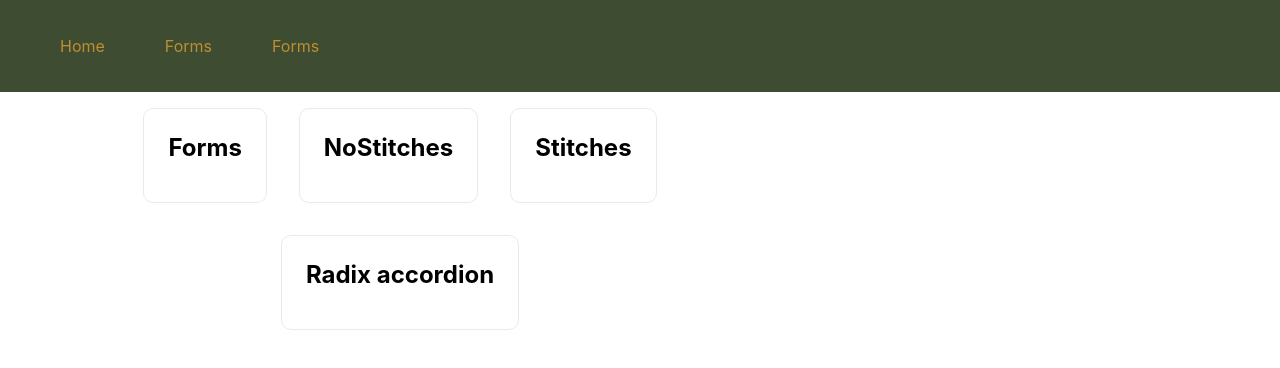
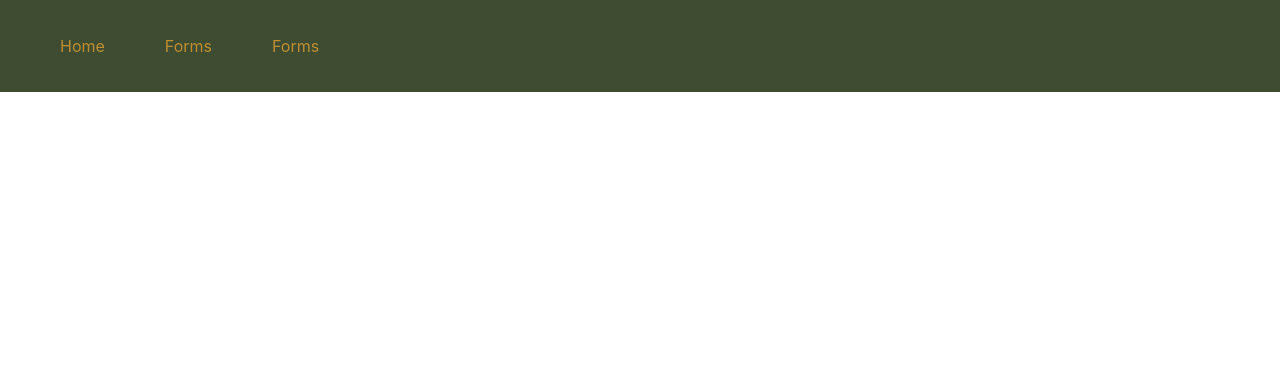
Before and after one commit to yxeri/kstart, a Next.js app: page / in a window 1280 px wide. Shown: the top 368 px of the page. Built offline with nearby package versions, Linux system fonts and the light colour scheme.

Commit message:
deleted cardLinks from index

```diff
--- a/pages/index.tsx
+++ b/pages/index.tsx
@@ -7,28 +7,6 @@ const Home: NextPage = () => {
   return (
     <div className={styles.container}>
       <Navbar />
-      <div className={styles.grid}>
-        <Link href="/forms">
-          <div className={styles.card}>
-            <h2>Forms</h2>
-          </div>
-        </Link>
-        <Link href="/NoStitches">
-          <div className={styles.card}>
-            <h2>NoStitches</h2>
-          </div>
-        </Link>
-        <Link href="/stitches">
-          <div className={styles.card}>
-            <h2>Stitches</h2>
-          </div>
-        </Link>
-        <Link href="/radix-accordion">
-          <div className={styles.card}>
-            <h2>Radix accordion</h2>
-          </div>
-        </Link>
-      </div>
     </div>
   );
 };
```
